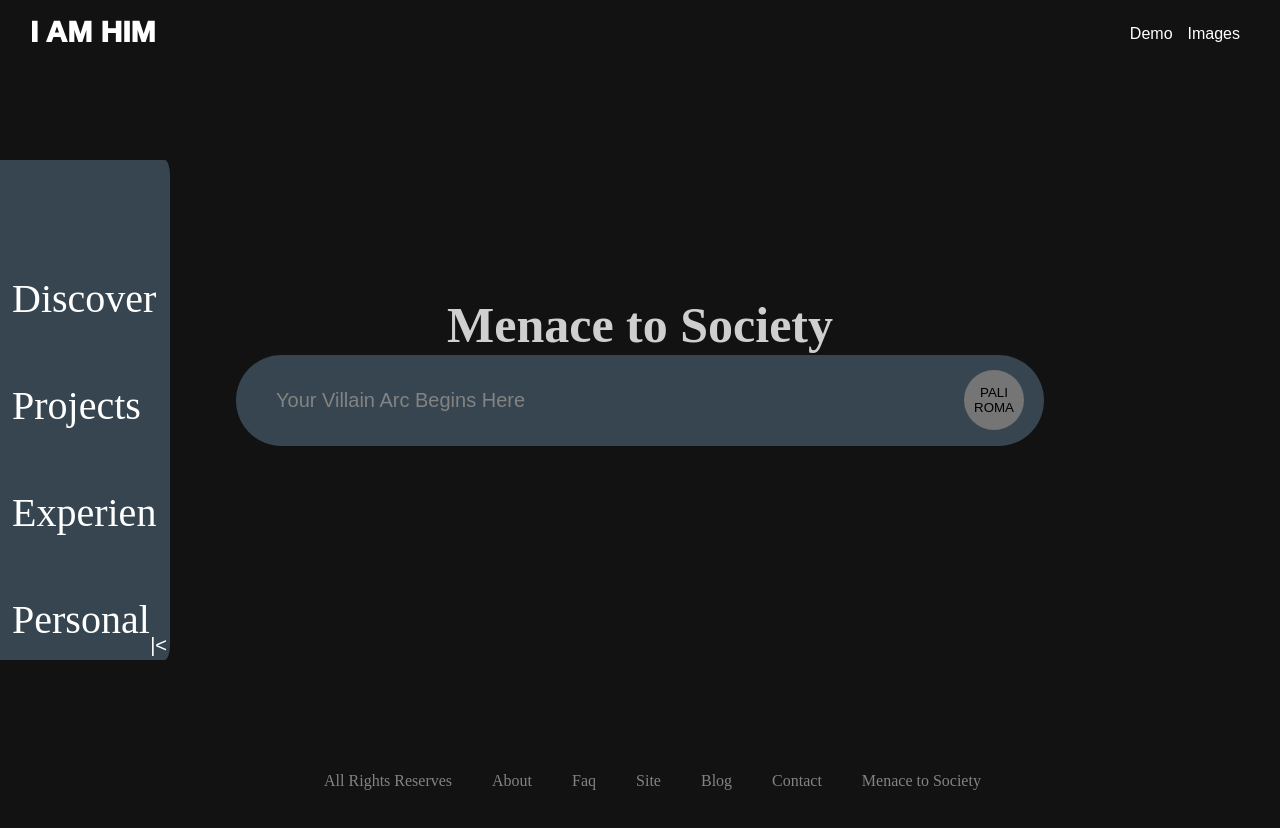
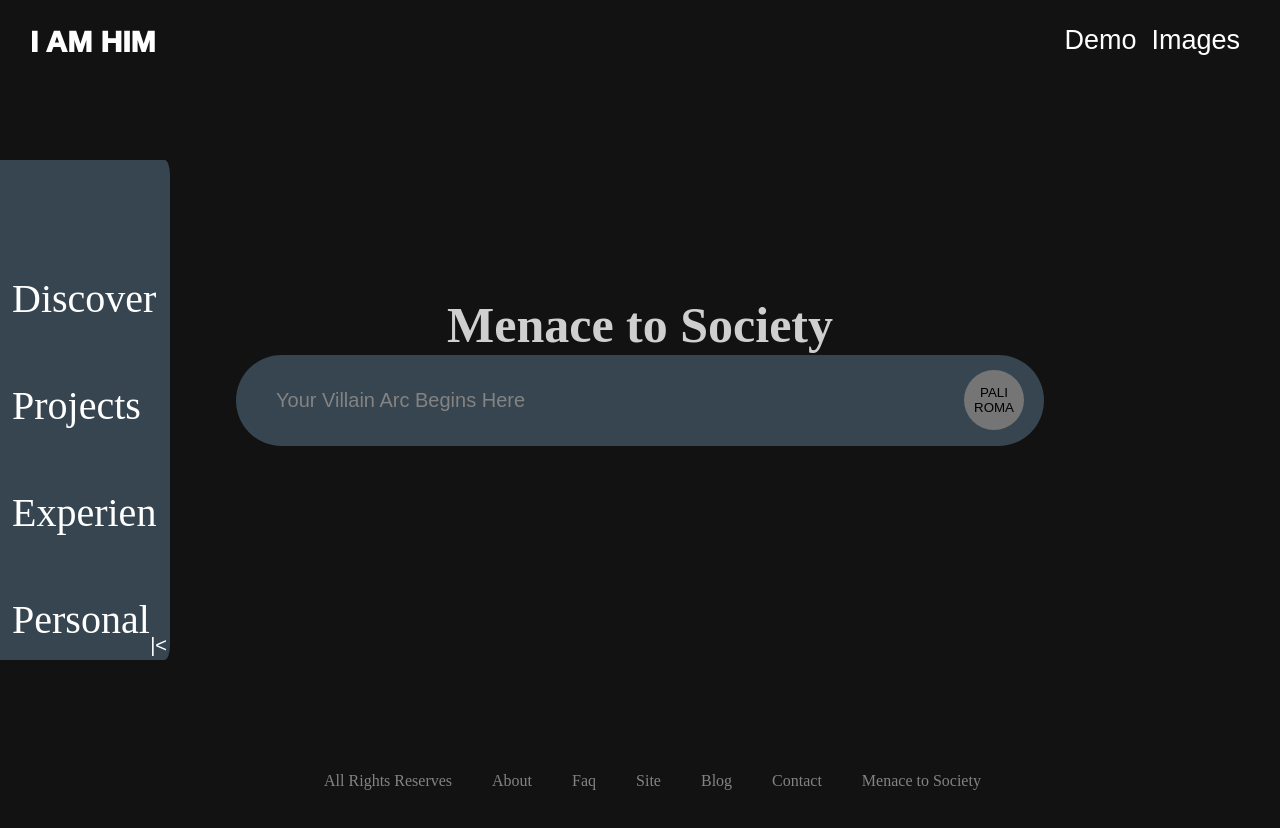
Before and after one commit to KD-kAnEsHi/PythongChatBot, a plain HTML site: page JS_CSS/main.html in a window 1280 px wide. Shown: the top 828 px of the page. Drawn offline with Linux system fonts and the light colour scheme.

Commit message:
finishing the project

```diff
--- a/JS_CSS/Search_style.css
+++ b/JS_CSS/Search_style.css
@@ -21,10 +21,13 @@ body {
     font-family: Arial;
     font-weight: 1000;
     position: fixed;
-    top: 15px;
+    top: 25px;
     left: 30px;
     margin: 0;
 }
+
+
+
 
 
 
@@ -46,6 +49,7 @@ body {
     color: white;
     text-decoration: none;
     margin-left: 15px;
+    font-size: 27px;
     font-family: Arial, sans-serif;
 }
 
@@ -81,6 +85,12 @@ body {
 
 
 
+
+
+
+
+
+
 /* Toggle button */
 #sidebar-toggle {
     position: absolute;
@@ -99,7 +109,6 @@ body {
     color: #c5c5c5;
     cursor: pointer;
 }
-
 
 
 /* Menace to society texts */
```
Also changed, not shown: TODO.txt (added).
